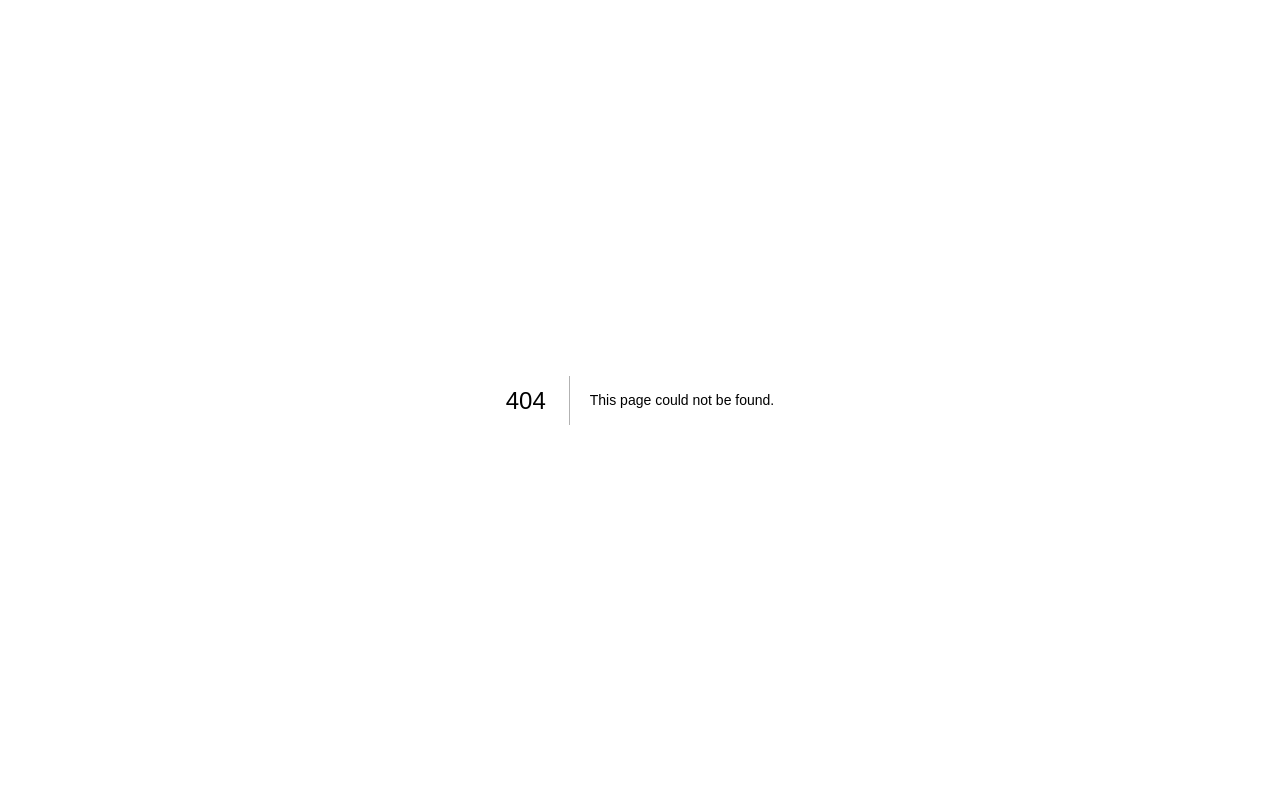
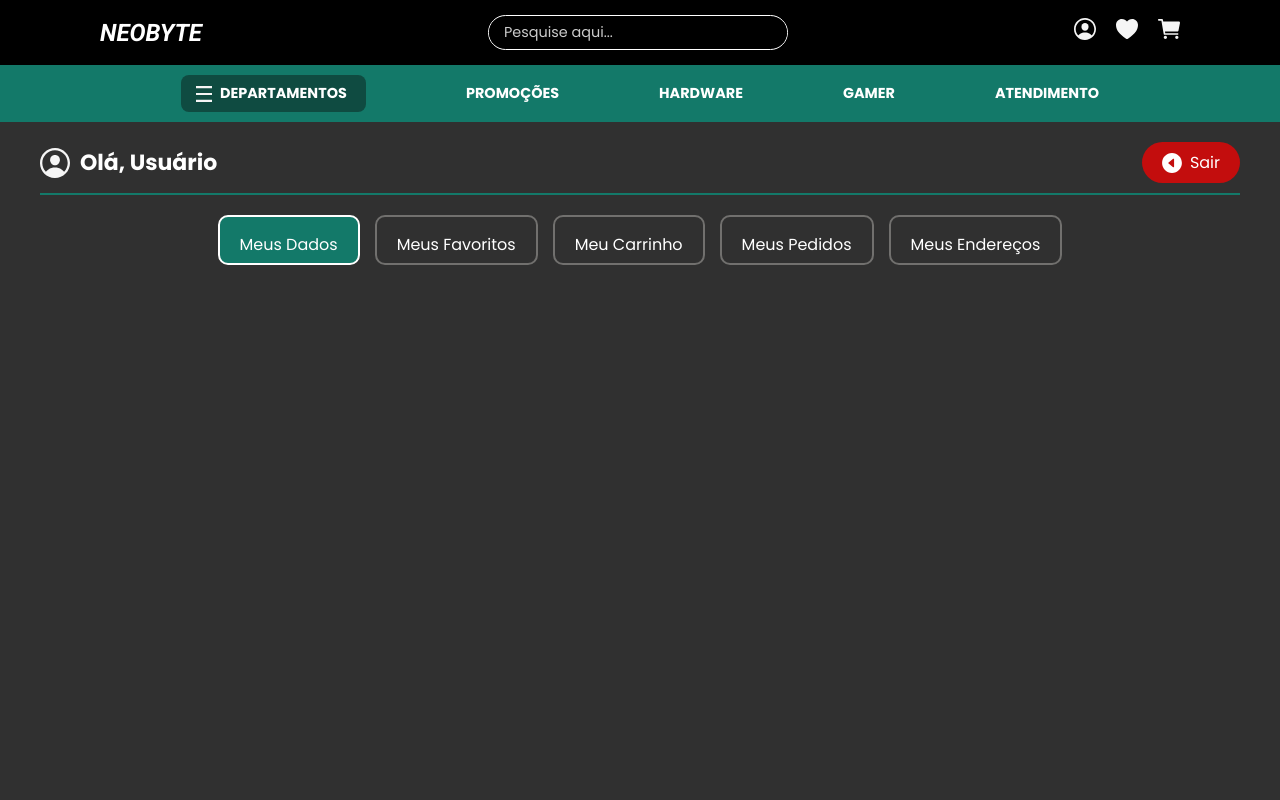
Before and after one commit to rafael-staine/Neobyte-WEB, a Next.js app in the folder web/: page /Perfil in a window 1280 px wide. Before the commit this address had no page. Shown: the top 800 px of the page. Built offline with nearby package versions, Linux system fonts and the light colour scheme.

Commit message:
Adicionando fontes, página de login e cadastro

```diff
--- /dev/null
+++ b/web/src/app/Perfil/page.js
@@ -0,0 +1,24 @@
+import Header from "@/components/Header";
+import Footer from "@/components/Footer";
+import SubHeader from "@/components/SubHeader";
+
+export default function Cadastro() {
+  return (
+    <div>
+      <section>
+        <Header />
+      </section>
+
+      <section>
+        <SubHeader
+          logo="/Neobyte/perfil.svg"
+          title="Olá, Usuário"
+        />
+      </section>
+
+      <section>
+        <Footer />
+      </section>
+    </div>
+  );
+}
--- a/web/src/app/globals.css
+++ b/web/src/app/globals.css
@@ -1,3 +1,7 @@
+@import url('https://fonts.googleapis.com/css2?family=Poppins:ital,wght@0,100;0,200;0,300;0,400;0,500;0,600;0,700;0,800;0,900;1,100;1,200;1,300;1,400;1,500;1,600;1,700;1,800;1,900&family=Roboto:ital,wght@0,100..900;1,100..900&display=swap');
+
+@import url('https://fonts.googleapis.com/css2?family=Roboto:ital,wght@0,100..900;1,100..900&display=swap');
+
 :root {
     --verde: #137969;
     --verde-escuro: #0F4B41;
@@ -7,7 +11,6 @@
     --preto: #000000;
     --vermelho: #C30D0D;
     --amarelo: #FFC300;
-
 }
 
 * {
--- a/web/src/components/Footer/Footer.module.css
+++ b/web/src/components/Footer/Footer.module.css
@@ -22,6 +22,7 @@
 }
 
 .logo h1 {
+    font-family: 'Roboto', sans-serif;
     margin: 0;
     font-size: 1.6rem;
     font-style: italic;
--- a/web/src/components/Footer/index.js
+++ b/web/src/components/Footer/index.js
@@ -5,9 +5,9 @@ export default function Footer() {
         <footer className={styles.footer}>
             <div className={styles.contentWrapper}>
                 <div className={styles.leftBox}>
-                    <div className={styles.logo}>
+                    <a href="/" className={styles.logo}>
                         <h1>NEOBYTE</h1>
-                    </div>
+                    </a>
                 </div>
                 <div className={styles.rightBox}>
                     <div className={styles.topRow}>
--- a/web/src/components/Header/Header.module.css
+++ b/web/src/components/Header/Header.module.css
@@ -7,9 +7,9 @@
   display: flex;
   justify-content: space-between;
   align-items: center;
-  background: black;
+  background: var(--preto);
   padding: 15px 100px;
-  color: white;
+  color: var(--branco);
 }
 
 .logo {
@@ -20,6 +20,7 @@
 }
 
 .logo h1 {
+  font-family: 'Roboto', sans-serif;
   margin: 0;
   font-size: 1.5rem;
   font-weight: bold;
@@ -35,8 +36,8 @@
 .search {
   display: flex;
   align-items: center;
-  background-color: black;
-  border: 1px solid white;
+  background-color: var(--preto);
+  border: 1px solid var(--branco);
   border-radius: 40px;
   overflow: hidden;
   width: 300px;
@@ -46,8 +47,8 @@
 .search input {
   flex: 1;
   padding: 0 15px;
-  background: black;
-  color: white;
+  background: var(--preto);
+  color: var(--branco);
   border: none;
   outline: none;
   font-size: 0.9rem;
@@ -58,7 +59,7 @@
 }
 
 .search button {
-  background: white;
+  background: var(--branco);
   border: none;
   width: 40px;
   height: 100%;
@@ -96,14 +97,14 @@
   display: flex;
   align-items: center;
   justify-content: center;
-  background: #137969;
+  background: var(--verde);
   padding: 10px 40px;
   gap: 100px;
 }
 
 .nav a,
 .departamentos {
-  color: white;
+  color: var(--branco);
   text-decoration: none;
   font-weight: bold;
   display: flex;
@@ -114,7 +115,8 @@
 }
 
 .departamentos {
-  background: #0F4B41;
+  min-width: 185px;
+  background: var(--verde-escuro);
   padding: 8px 15px;
   border-radius: 8px;
   border: none;
@@ -134,27 +136,29 @@
 }
 
 .dropdownMenu {
+  font-family: 'Poppins', sans-serif;
   position: absolute;
   top: 100%;
   left: 0;
-  background: #0F4B41;
+  background: var(--verde-escuro);
   border-radius: 0 0 6px 6px;
   box-shadow: 0 4px 8px rgba(0, 0, 0, 0.15);
   display: flex;
   flex-direction: column;
-  min-width: 182px;
+  min-width: 185px;
   z-index: 100;
   overflow: hidden;
 }
 
 .dropdownMenu a {
   padding: 10px 15px;
-  color: white;
+  color:var(--branco);
   text-decoration: none;
-  font-weight: normal;
-  transition: background 0.2s;
+  font-weight: 500;
+  transition: background 0.2s, padding-left 0.2s;
 }
 
 .dropdownMenu a:hover {
-  background: #137969;
+  background: var(--verde);
+  padding-left: 20px;
 }
--- a/web/src/components/Header/index.js
+++ b/web/src/components/Header/index.js
@@ -24,7 +24,7 @@ export default function Header() {
         </div>
 
         <div className={styles.icons}>
-          <Link href="/Cadastro">
+          <Link href="/Perfil">
             <img src="/Neobyte/perfil.svg" alt="Perfil" />
           </Link>
           <Link href="/Favoritos">
--- a/web/src/components/SubHeader/index.js
+++ b/web/src/components/SubHeader/index.js
@@ -22,10 +22,10 @@ export default function SubHeader({ logo, title }) {
 
             <nav className={styles.menu}>
                 <Link
-                    href="/Cadastro"
-                    className={`${styles.tab} ${pathname === "/Cadastro" ? styles.active : ""}`}
+                    href="/Perfil"
+                    className={`${styles.tab} ${pathname === "/Perfil" ? styles.active : ""}`}
                 >
-                    Meu Cadastro
+                    Meus Dados
                 </Link>
                 <Link
                     href="/Favoritos"
```
Also changed, not shown: web/src/app/Cadastro/Cadastro.module.css (added), web/src/app/Entrar/Entrar.modules.css (added), web/src/app/Entrar/page.js (added), web/src/app/Perfil/pageUser.modeule.css (added).
